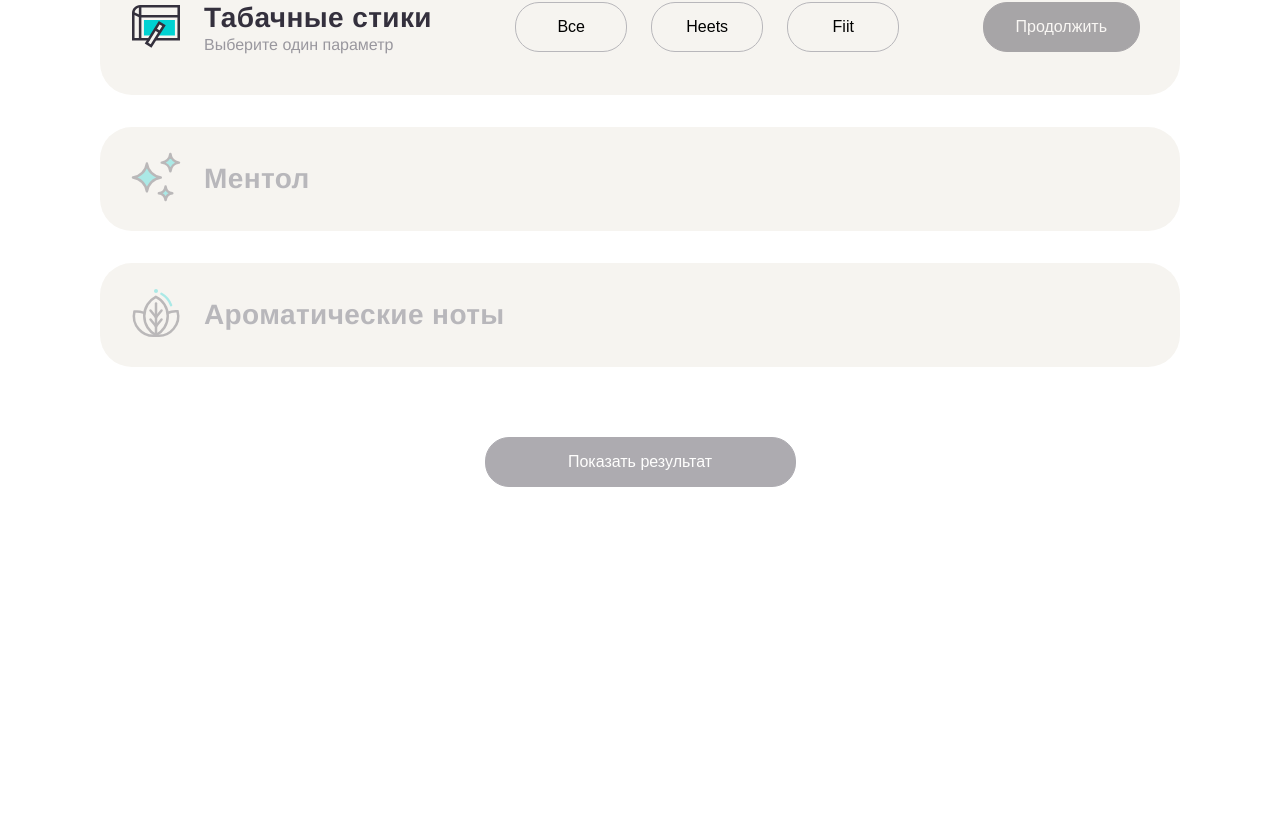
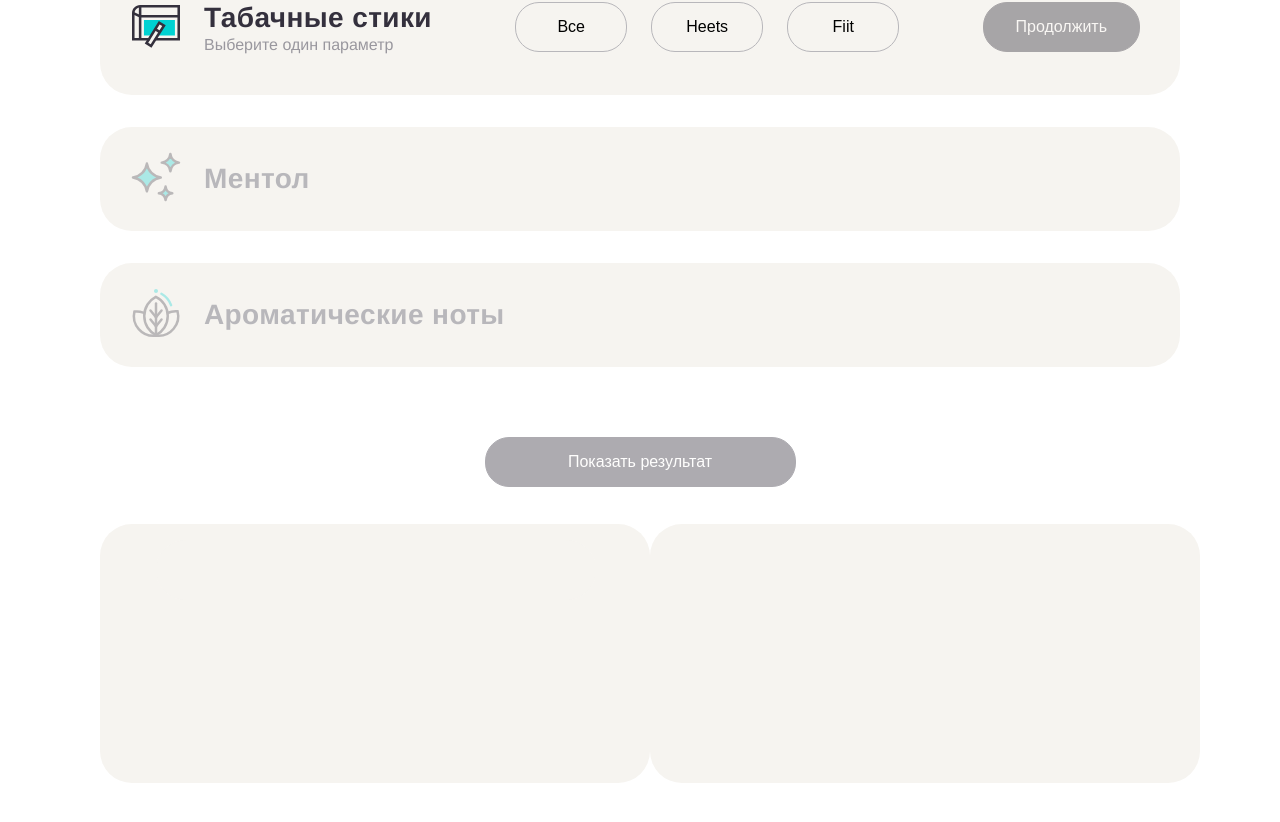
Before and after one commit to parunkov/Vue3, a Vue app: page / in a window 1280 px wide. Shown: the part 268-1090 px from the top of the page. Before the commit the page ends 800 px from the top, so only its background shows below. Built offline with nearby package versions, Linux system fonts and the light colour scheme.

Commit message:
section title component

```diff
--- a/src/components/GuideSection.vue
+++ b/src/components/GuideSection.vue
@@ -4,17 +4,12 @@
     :class="`kam-112908-section_content_${modifier}`"
     :data-content="modifier"
   >
-    <div class="kam-112908-section__title-block">
-      <div class="kam-112908-section__image" v-html="image"></div>
-      <div class="kam-112908-section__text-block">
-        <div class="kam-112908-section__title">{{ title }}</div>
-        <div class="kam-112908-section__text">{{ text }}</div>
-      </div>
-    </div>
+    <guide-section-title :text="text" :title="title" :image="image" />
     <slot></slot>
   </div>
 </template>
 <script>
+import GuideSectionTitle from './GuideSectionTitle.vue';
 export default {
   props: {
     modifier: String,
@@ -22,5 +17,6 @@ export default {
     title: String,
     text: String,
   },
+  components: { GuideSectionTitle },
 };
 </script>
--- /dev/null
+++ b/src/components/GuideSectionTitle.vue
@@ -0,0 +1,18 @@
+<template>
+  <div class="kam-112908-section__title-block">
+    <div class="kam-112908-section__image" v-html="image"></div>
+    <div class="kam-112908-section__text-block">
+      <div class="kam-112908-section__title">{{ title }}</div>
+      <div class="kam-112908-section__text">{{ text }}</div>
+    </div>
+  </div>
+</template>
+<script>
+export default {
+  props: {
+    image: String,
+    title: String,
+    text: String,
+  },
+};
+</script>
--- a/src/pages/GuidePage.vue
+++ b/src/pages/GuidePage.vue
@@ -44,6 +44,17 @@
         @buttonClick="onButtonClick"
         class="kam-112908-button_type_main"
       />
+      <div
+        class="kam-112908-section kam-112908-section_type_addition kam-112908-section_active kam-112908-section_selected"
+      >
+        <div class="kam-112908-section__mobile-title">
+          Вы можете указать дополнительные параметры для более точной рекомендации:
+        </div>
+        <div class="kam-112908-section__container">
+          <guide-section />
+        </div>
+        <div class="kam-112908-section__container"></div>
+      </div>
     </div>
   </div>
 </template>
```
